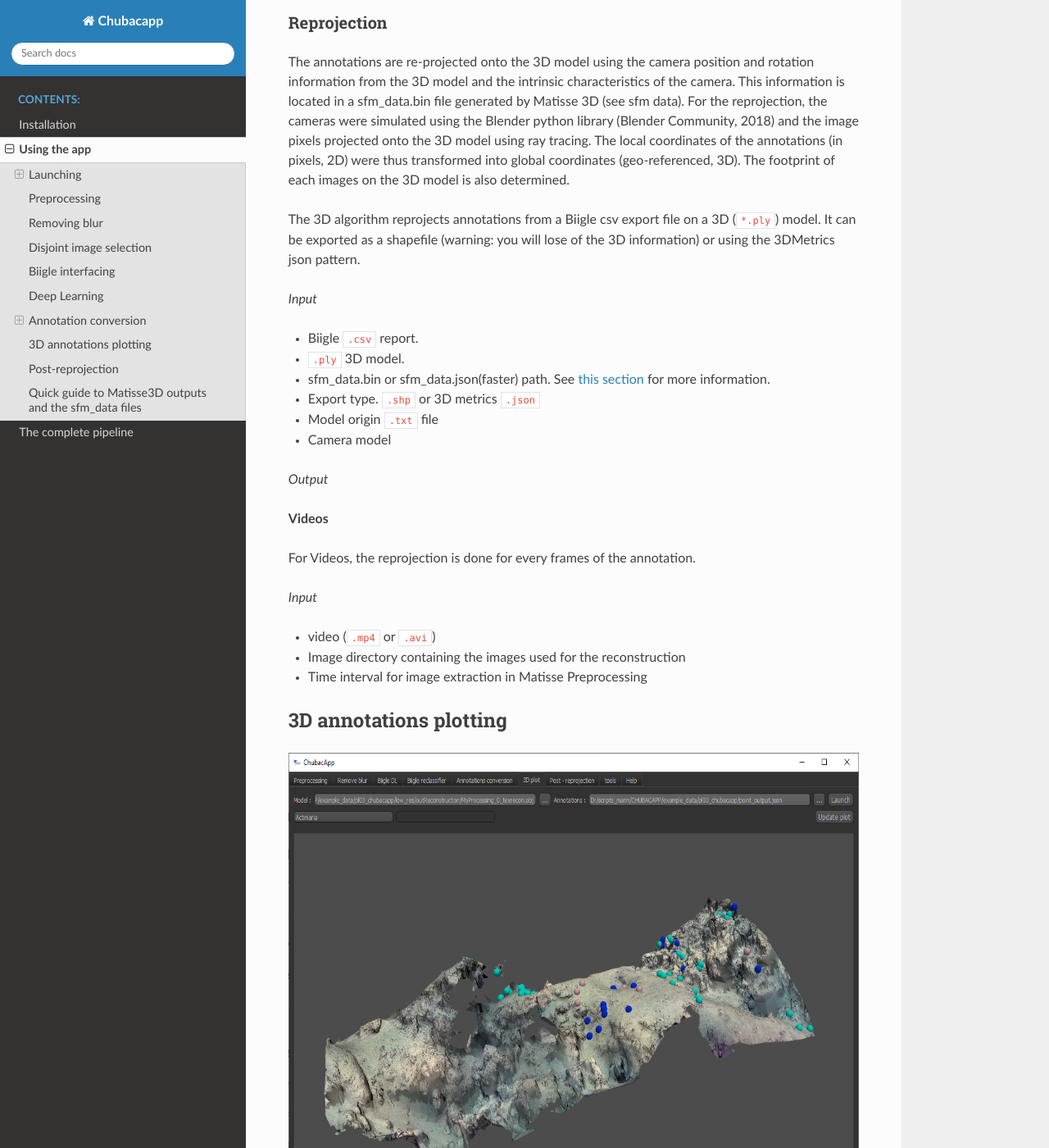
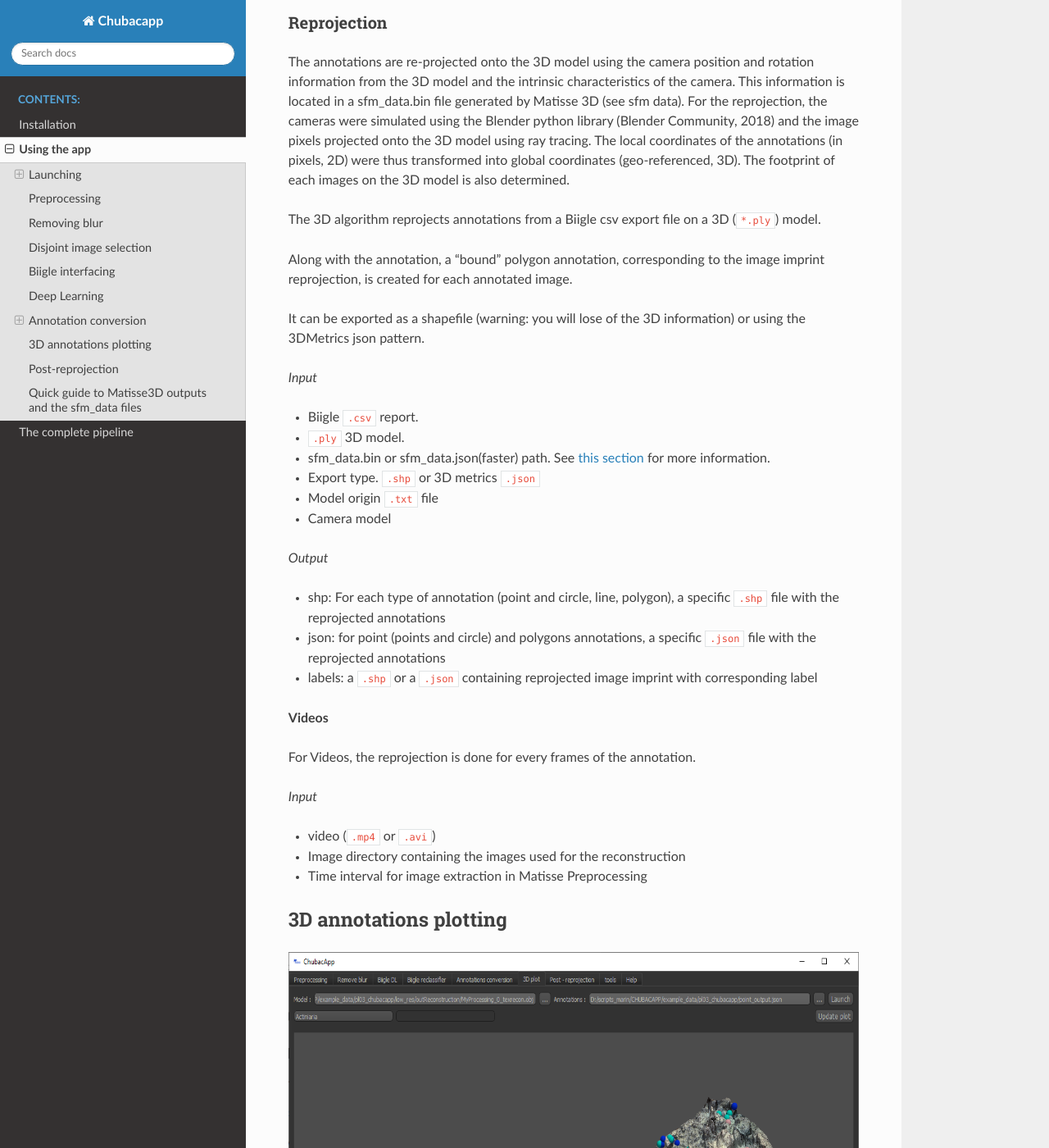
Before and after one commit to marinmarcillat/CHUBACAPP, a Sphinx documentation site: the page built from docs/source/usage.rst, in a window 1280 px wide and 1400 px high, scrolled down 6258 px. Shown: the whole window at 82% size. Built offline with Sphinx 7.4.7 and the Read the Docs theme 2.0.0, drawn with Linux system fonts in a browser that asks for light colours.

Commit message:
more doc

```diff
--- a/docs/source/usage.rst
+++ b/docs/source/usage.rst
@@ -165,6 +165,9 @@ The annotations are re-projected onto the 3D model using the camera position and
 For the reprojection, the cameras were simulated using the Blender python library (Blender Community, 2018) and the image pixels projected onto the 3D model using ray tracing. The local coordinates of the annotations (in pixels, 2D) were thus transformed into global coordinates (geo-referenced, 3D). The footprint of each images on the 3D model is also determined.
 
 The 3D algorithm reprojects annotations from a Biigle csv export file on a 3D (``*.ply``) model.
+
+Along with the annotation, a "bound" polygon annotation, corresponding to the image imprint reprojection, is created for each annotated image.
+
 It can be exported as a shapefile (warning: you will lose of the 3D information) or using the 3DMetrics json pattern.
 
 *Input*
@@ -178,6 +181,9 @@ It can be exported as a shapefile (warning: you will lose of the 3D information)
 
 *Output*
 
+-   shp: For each type of annotation (point and circle, line, polygon), a specific ``.shp`` file with the reprojected annotations
+-   json: for point (points and circle) and polygons annotations, a specific ``.json`` file with the reprojected annotations
+-   labels: a ``.shp`` or a ``.json`` containing reprojected image imprint with corresponding label
 
 **Videos**
 
```
